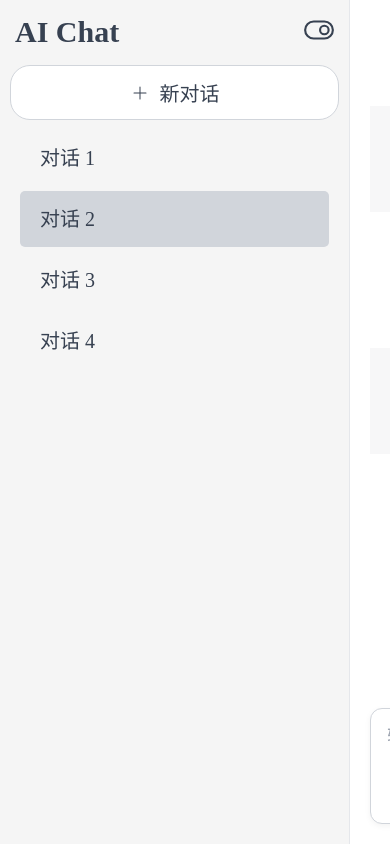
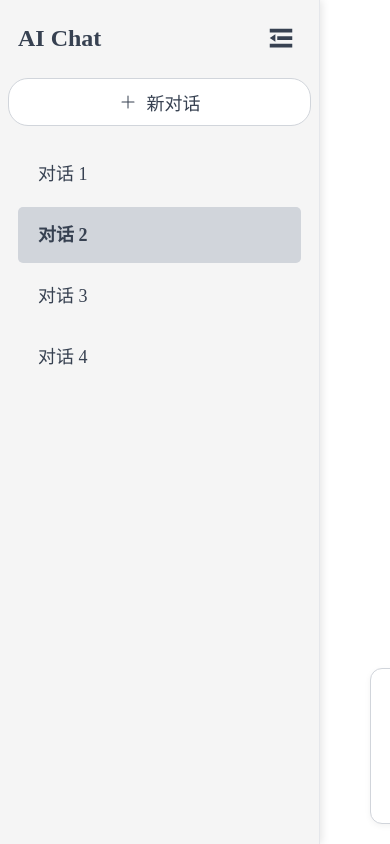
Before and after one commit to CodeExplorer-dev/AI-chat, a Vue app: page / in a window 390 px wide. Built offline with nearby package versions, Linux system fonts and the light colour scheme.

Commit message:
feat: :sparkles: 侧边栏折叠打开功能

```diff
--- a/src/components/chat/AsideBar.vue
+++ b/src/components/chat/AsideBar.vue
@@ -1,8 +1,11 @@
 <template>
-  <div class="aside">
+  <Transition name="slide">
+    <div v-show="!isCollapsed" class="aside">
       <div class="aside-header">
         <span>AI Chat</span>
-      <button class="collapse-button" ><el-icon size="30"><Open /></el-icon></button>
+        <button class="collapse-button" @click="emit('toggle')" title="收起">
+          <el-icon :size="30"><Fold /></el-icon>
+        </button>
       </div>
 
       <button class="new-chat-btn" @click="handleNewChat">
@@ -30,11 +33,33 @@
         </el-menu>
       </div>
     </div>
+  </Transition>
+
+  <div v-show="isCollapsed" class="aside_collapsed">
+    <button class="collapse-button" @click="emit('toggle')" title="打开">
+      <el-icon :size="30"><Expand  /></el-icon>
+    </button>
+  </div>
 </template>
 
 <script setup>
+import { Fold, Expand, Plus } from '@element-plus/icons-vue'
 import { ref } from 'vue'
-import { Open, Plus } from '@element-plus/icons-vue'
+
+
+defineProps({
+  isCollapsed: {
+    type: Boolean,
+    default: false
+  }
+})
+
+const emit = defineEmits(['toggle'])
+
+// const isCollapsed = ref(false)
+// const toggleSlide = () => {
+//   isCollapsed.value = !isCollapsed.value
+// }
 
 const handleNewChat = () => {
   console.log('新对话')
@@ -42,12 +67,43 @@ const handleNewChat = () => {
 </script>
 
 <style scoped lang="scss">
-.el-menu-vertical-demo:not(.el-menu--collapse) {
-  width: 100%;
-  border: none;
+/* 侧边栏滑动动画 */
+.slide-enter-active {
+  animation: slideIn 0.3s cubic-bezier(0.4, 0, 0.2, 1);
 }
 
+.slide-leave-active {
+  animation: slideOut 0.3s cubic-bezier(0.4, 0, 0.2, 1);
+}
+
+@keyframes slideIn {
+  from {
+    transform: translateX(-100%);
+    opacity: 0;
+  }
+  to {
+    transform: translateX(0);
+    opacity: 1;
+  }
+}
+
+@keyframes slideOut {
+  from {
+    transform: translateX(0);
+    opacity: 1;
+  }
+  to {
+    transform: translateX(-100%);
+    opacity: 0;
+  }
+}
+
+/* 侧边栏样式 */
 .aside {
+  position: fixed;
+  top: 0;
+  left: 0;
+  bottom: 0;
   height: 100%;
   width: 350px;
   padding: 10px;
@@ -56,6 +112,8 @@ const handleNewChat = () => {
   flex-shrink: 0;
   background: #f5f5f5;
   border-right: 1px solid #e5e7eb;
+  z-index: 999;
+  box-shadow: 2px 0 8px rgba(0, 0, 0, 0.1);
 }
 
 .aside-header {
@@ -64,16 +122,38 @@ const handleNewChat = () => {
   font-size: 30px;
   display: flex;
   justify-content: space-between;
+  align-items: center;
   font-weight: bold;
   color: #374151;
+}
 
-  .collapse-button{
+.collapse-button {
   font-size: 20px;
   background: transparent;
   border: none;
   cursor: pointer;
   color: #374151;
+  display: flex;
+  align-items: center;
+  justify-content: center;
+  width: 40px;
+  height: 40px;
+  border-radius: 8px;
+  transition: all 0.2s;
 }
+
+.collapse-button:hover {
+  background: #e5e7eb;
+}
+
+.aside_collapsed {
+  border-radius: 8px;
+  height: fit-content;
+  min-height: 40px;
+  background: #f5f5f5;
+  position: absolute;
+  top: 15px;
+  box-shadow: 2px 0 8px rgba(0, 0, 0, 0.1);
 }
 
 .new-chat-btn {
@@ -90,7 +170,7 @@ const handleNewChat = () => {
   justify-content: center;
   gap: 10px;
   font-size: 20px;
-  transition: background 0.2s;
+  transition: all 0.2s;
 }
 
 .new-chat-btn:hover {
@@ -106,6 +186,7 @@ const handleNewChat = () => {
   flex: 1;
   overflow-y: auto;
   padding: 0 10px;
+  margin-top: 10px;
 }
 
 :deep(.el-menu) {
@@ -118,13 +199,45 @@ const handleNewChat = () => {
   border-radius: 5px;
   margin-bottom: 5px;
   font-size: 20px;
+  transition: all 0.2s;
 }
 
 :deep(.el-menu-item:hover) {
   background: #e5e7eb;
+  transform: translateX(4px);
 }
 
 :deep(.el-menu-item.is-active) {
   background: #d1d5db;
+  font-weight: bold;
+}
+
+/* 响应式设计 */
+@media (max-width: 768px) {
+  .aside {
+    width: 300px;
+    padding: 8px;
+  }
+
+  .aside-header {
+    font-size: 24px;
+    padding: 10px;
+  }
+
+  .new-chat-btn {
+    font-size: 18px;
+    padding: 10px 12px;
+  }
+
+  :deep(.el-menu-item) {
+    font-size: 18px;
+  }
+}
+
+@media (max-width: 480px) {
+  .aside {
+    width: 100%;
+    max-width: 320px;
+  }
 }
 </style>
--- a/src/components/chat/ChatPage.vue
+++ b/src/components/chat/ChatPage.vue
@@ -1,20 +1,50 @@
 <template>
-  <div class="main">
-    <AsideBar />
+<div class="app-container">
+  <!-- 侧边栏 -->
+  <AsideBar :is-collapsed="isCollapsed" @toggle="toggleSidebar" />
+  <!-- <AsideBar /> -->
+
+  <!-- 主内容区域 -->
+  <main class="main-content" :class="{ 'collapsed': isCollapsed }">
     <ChatContainer />
-  </div>
+  </main>
+</div>
 </template>
 
 <script setup>
+import { ref, onMounted, onUnmounted, provide } from 'vue'
 import AsideBar from './AsideBar.vue'
 import ChatContainer from './ChatContainer.vue'
+
+const isCollapsed = ref(false)
+
+// 切换侧边栏
+const toggleSidebar = () => {
+  isCollapsed.value = !isCollapsed.value
+  console.log('当前：', isCollapsed.value?'折叠':'打开')
+}
 </script>
 
 <style scoped>
-.main {
+.app-container {
+  display: flex;
   width: 100%;
-  height: 100%;
-  display: flex;
-  background: #fff;
+  height: 100vh;
+  overflow: hidden;
 }
+
+/* 主内容区域 */
+.main-content {
+  flex: 1;
+  height: 100vh;
+  transition: all 0.3s cubic-bezier(0.4, 0, 0.2, 1);
+  overflow: hidden;
+  margin-left: 350px;
+
+  &.collapsed {
+    margin-left: 0;
+  }
+}
+
+
 </style>
--- a/src/components/chat/InputArea.vue
+++ b/src/components/chat/InputArea.vue
@@ -49,11 +49,6 @@ const emit = defineEmits(['send'])
 const textAreaRef = ref(null)
 const inputText = ref('')
 
-// 处理输入事件，调整高度
-// const handleInput = () => {
-//   adjustHeight()
-// }
-
 // 处理回车键
 const handleEnter = (e) => {
   if (!e.shiftKey && inputText.value.trim()) {
@@ -66,26 +61,11 @@ const handleEnter = (e) => {
 const handleSend = () => {
   if (inputText.value.trim() && !props.disabled) {
     console.log(inputText.value)
-    // emit('send', inputText.value.trim())
     inputText.value = ''
-    // adjustHeight()
+
   }
 }
 
-// 调整输入框高度
-// const adjustHeight = () => {
-//   nextTick(() => {
-//     if (textAreaRef.value) {
-//       console.log(textAreaRef.value)
-//       textAreaRef.value.style.height = 'auto'
-//       const newHeight = Math.min(textAreaRef.value.scrollHeight, 120)
-//       textAreaRef.value.style.height = `${newHeight}px`
-//     }
-//   })
-// }
-
-// 初始化高度
-// watch(() => inputText.value, adjustHeight)
 </script>
 
 <style scoped>
@@ -112,7 +92,7 @@ const handleSend = () => {
 
 .text-input {
   flex: 1;
-  min-height: 24px;
+  min-height: 130px;
   max-height: 200px;
   padding: 0;
   border: none;
```
Lines whose indentation alone changed are shown as unchanged.
